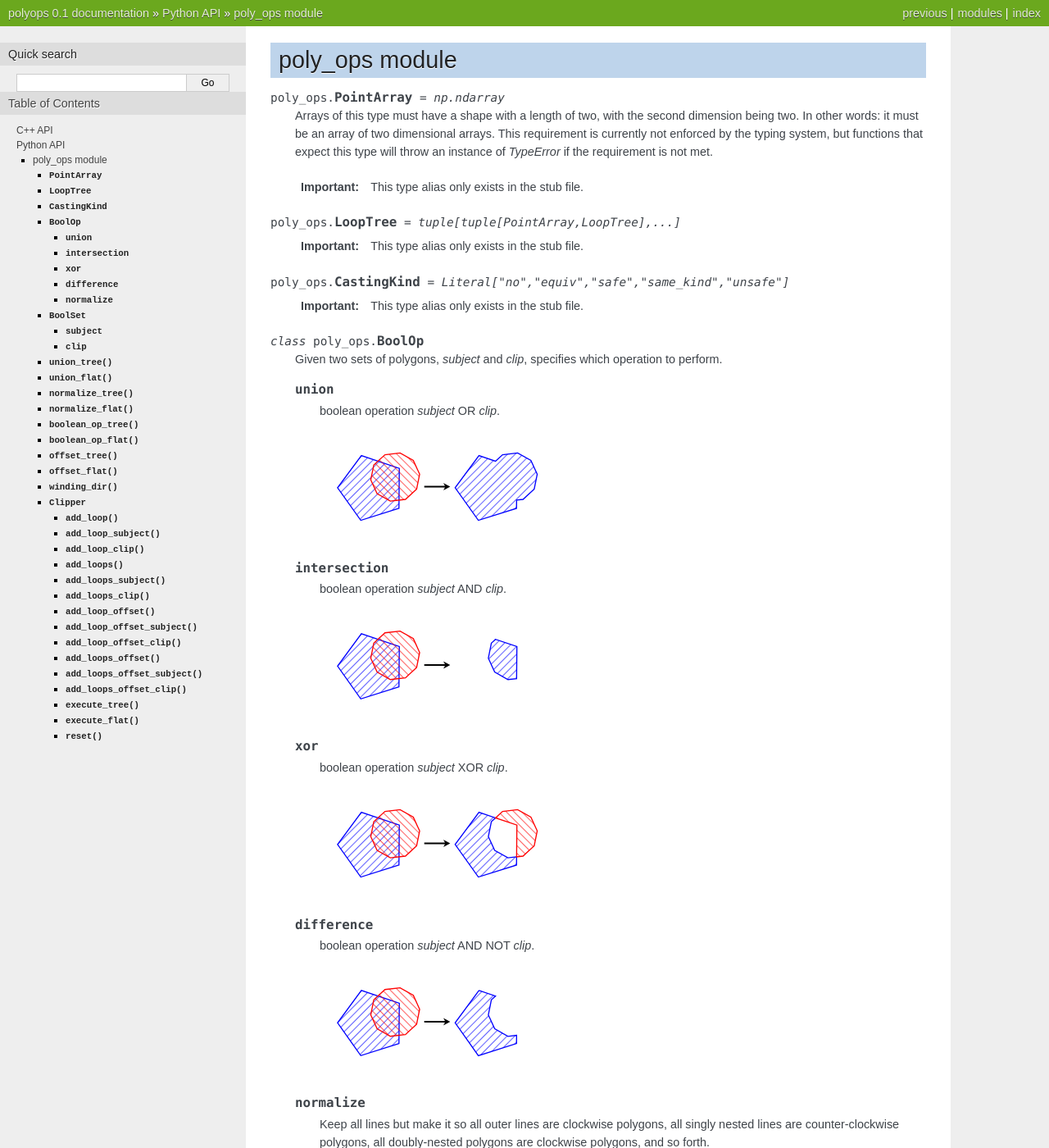
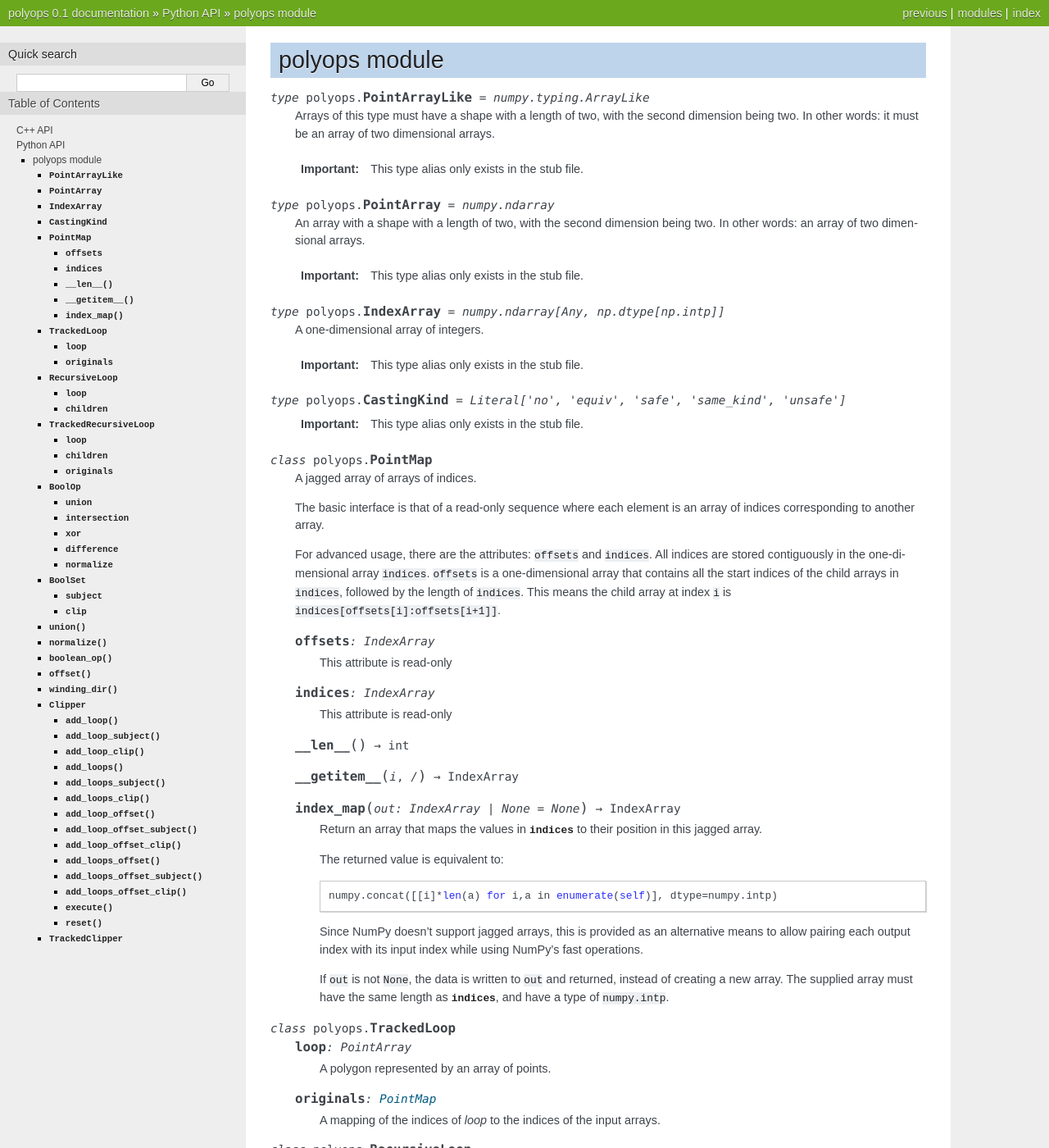
Before and after one commit to Rouslan/polyops, a Sphinx documentation site: the page built from doc/py/polyops.rst, in a window 1280 px wide and 1400 px high. Shown: the whole window at 82% size. Built offline with Sphinx 7.4.7, drawn with Linux system fonts in a browser that asks for light colours; some of the changed text lies outside the part shown.

Commit message:
Added support for tracking points in Python
also:
- replaced -_flat and -_tree suffixes with parameters, in Python
- bug fixes
- updated unit test library

```diff
--- a/doc/py/polyops.rst
+++ b/doc/py/polyops.rst
@@ -1,37 +1,140 @@
-poly_ops module
+polyops module
 ==================
 
-.. py:module:: poly_ops
+.. py:module:: polyops
 
 
-.. py:data:: PointArray
-    :value: np.ndarray
+.. py:type:: PointArrayLike
+    :canonical: numpy.typing.ArrayLike
 
     Arrays of this type must have a shape with a length of two, with the second
     dimension being two. In other words: it must be an array of two dimensional
-    arrays. This requirement is currently not enforced by the typing system, but
-    functions that expect this type will throw an instance of `TypeError` if the
-    requirement is not met.
+    arrays.
 
     .. important::
 
         This type alias only exists in the stub file.
 
 
-.. py:data:: LoopTree
-    :value: tuple[tuple[PointArray,LoopTree],...]
+.. py:type:: PointArray
+    :canonical: numpy.ndarray
+
+    An array with a shape with a length of two, with the second dimension being
+    two. In other words: an array of two dimensional arrays.
 
     .. important::
 
         This type alias only exists in the stub file.
 
 
-.. py:data:: CastingKind
-    :value: Literal["no","equiv","safe","same_kind","unsafe"]
+.. py:type:: IndexArray
+    :canonical: numpy.ndarray[Any,np.dtype[np.intp]]
+
+    A one-dimensional array of integers.
 
     .. important::
 
         This type alias only exists in the stub file.
+
+
+.. py:type:: CastingKind
+    :canonical: Literal["no","equiv","safe","same_kind","unsafe"]
+
+    .. important::
+
+        This type alias only exists in the stub file.
+
+
+.. py:class:: PointMap
+
+    A jagged array of arrays of indices.
+
+    The basic interface is that of a read-only sequence where each element is an
+    array of indices corresponding to another array.
+
+    For advanced usage, there are the attributes: ``offsets`` and ``indices``.
+    All indices are stored contiguously in the one-dimensional array
+    ``indices``. ``offsets`` is a one-dimensional array that contains all the
+    start indices of the child arrays in ``indices``, followed by the length of
+    ``indices``. This means the child array at index ``i`` is
+    ``indices[offsets[i]:offsets[i+1]]``.
+
+    .. py:attribute:: offsets
+        :type: IndexArray
+
+        This attribute is read-only
+
+    .. py:attribute:: indices
+        :type: IndexArray
+
+        This attribute is read-only
+
+    .. py:method:: __len__() -> int
+
+    .. py:method:: __getitem__(i, /) -> IndexArray
+
+    .. py:method:: index_map(out: IndexArray|None = None) -> IndexArray
+
+        Return an array that maps the values in :py:attr:`indices` to their
+        position in this jagged array.
+
+        The returned value is equivalent to:
+
+        .. code-block:: python
+
+            numpy.concat([[i]*len(a) for i,a in enumerate(self)], dtype=numpy.intp)
+
+        Since NumPy doesn't support jagged arrays, this is provided as an
+        alternative means to allow pairing each output index with its input
+        index while using NumPy's fast operations.
+
+        If ``out`` is not ``None``, the data is written to ``out`` and returned,
+        instead of creating a new array. The supplied array must have the same
+        length as :py:attr:`indices`, and have a type of ``numpy.intp``.
+
+
+.. py:class:: TrackedLoop
+
+    .. py:attribute:: loop
+        :type: PointArray
+
+        A polygon represented by an array of points.
+
+    .. py:attribute:: originals
+        :type: PointMap
+
+        A mapping of the indices of `loop` to the indices of the input arrays.
+
+
+.. py:class:: RecursiveLoop
+
+    .. py:attribute:: loop
+        :type: numpy.ndarray
+
+        A polygon represented by an array of points.
+
+    .. py:attribute:: children
+        :type: tuple[RecursiveLoop,...]
+
+        The polygons inside of `loop`.
+
+
+.. py:class:: TrackedRecursiveLoop
+
+    .. py:attribute:: loop
+        :type: PointArray
+
+        A polygon represented by an array of points.
+
+    .. py:attribute:: children
+        :type: tuple[TrackedRecursiveLoop,...]
+
+        The polygons inside of `loop`.
+
+    .. py:attribute:: originals
+        :type: PointMap
+
+        A mapping of the indices of `loop` to the indices of the input arrays.
 
 
 .. py:class:: BoolOp
@@ -83,51 +186,73 @@ poly_ops module
     .. py:attribute:: clip
 
 
-.. py:function:: union_tree(loops: Iterable[PointArray],*,casting: CastingKind = "same_kind",dtype: DTypeLike = None) -> LoopTree
+.. py:function:: union(loops: Iterable[PointArrayLike],*,casting: CastingKind = "same_kind",dtype: DTypeLike = None,tree_out: bool = False,track_points: bool = False)
 
     Generate the union of a set of polygons.
 
+    The return type depends on ``tree_out`` and ``track_points``:
 
-.. py:function:: union_flat(loops: Iterable[PointArray],*,casting: CastingKind = "same_kind",dtype: DTypeLike = None) -> tuple[PointArray,...]
-
-    Generate the union of a set of polygons.
+    ============ ================ ====================================
+    ``tree_out`` ``track_points`` return type
+    ============ ================ ====================================
+    ``False``    ``False``        ``tuple[PointArray, ...]``
+    ``False``    ``True``         ``tuple[TrackedLoop, ...]``
+    ``True``     ``False``        ``tuple[RecursiveLoop, ...]``
+    ``True``     ``True``         ``tuple[TrackedRecursiveLoop, ...]``
+    ============ ================ ====================================
 
 
-.. py:function:: normalize_tree(loops: Iterable[ArrayLike],*,casting: CastingKind = "same_kind",dtype: DTypeLike = None) -> LoopTree
+.. py:function:: normalize(loops: Iterable[PointArrayLike],*,casting: CastingKind = "same_kind",dtype: DTypeLike = None,tree_out: bool = False,track_points: bool = False)
 
-    Return polygons consisting of the same lines as `loops` except all outer
+    Return polygons consisting of the same lines as ``loops`` except all outer
     lines are clockwise polygons, all singly nested lines are counter-clockwise
     polygons, all doubly-nested polygons are clockwise polygons, and so forth.
 
+    The return type depends on ``tree_out`` and ``track_points``:
 
-.. py:function:: normalize_flat(loops: Iterable[ArrayLike],*,casting: CastingKind = "same_kind",dtype: DTypeLike = None) -> tuple[PointArray,...]
-
-    Return polygons consisting of the same lines as `loops` except all outer
-    lines are clockwise polygons, all singly nested lines are counter-clockwise
-    polygons, all doubly-nested polygons are clockwise polygons, and so forth.
+    ============ ================ ====================================
+    ``tree_out`` ``track_points`` return type
+    ============ ================ ====================================
+    ``False``    ``False``        ``tuple[PointArray, ...]``
+    ``False``    ``True``         ``tuple[TrackedLoop, ...]``
+    ``True``     ``False``        ``tuple[RecursiveLoop, ...]``
+    ``True``     ``True``         ``tuple[TrackedRecursiveLoop, ...]``
+    ============ ================ ====================================
 
 
-.. py:function:: boolean_op_tree(subject: Iterable[PointArray],clip: Iterable[PointArray],op: BoolOp,*,casting: CastingKind = "same_kind",dtype: DTypeLike = None) -> LoopTree
+.. py:function:: boolean_op(subject: Iterable[PointArrayLike],clip: Iterable[PointArrayLike],op: BoolOp,*,casting: CastingKind = "same_kind",dtype: DTypeLike = None,tree_out: bool = False,track_points: bool = False)
 
     Perform a boolean operation on two sets of polygons.
 
+    The return type depends on ``tree_out`` and ``track_points``:
 
-.. py:function:: boolean_op_flat(loops: Iterable[PointArray],clip: Iterable[PointArray],op: BoolOp,*,casting: CastingKind = "same_kind",dtype: DTypeLike = None) -> tuple[PointArray,...]
-
-    Perform a boolean operation on two sets of polygons.
+    ============ ================ ====================================
+    ``tree_out`` ``track_points`` return type
+    ============ ================ ====================================
+    ``False``    ``False``        ``tuple[PointArray, ...]``
+    ``False``    ``True``         ``tuple[TrackedLoop, ...]``
+    ``True``     ``False``        ``tuple[RecursiveLoop, ...]``
+    ``True``     ``True``         ``tuple[TrackedRecursiveLoop, ...]``
+    ============ ================ ====================================
 
 
-.. py:function::  offset_tree(loops: Iterable[ArrayLike],magnitude: float,arc_step_size: int,*,casting: CastingKind = "same_kind",dtype: DTypeLike = None) -> LoopTree
+.. py:function::  offset(loops: Iterable[PointArrayLike],magnitude: float,arc_step_size: int,*,casting: CastingKind = "same_kind",dtype: DTypeLike = None,tree_out: bool = False,track_points: bool = False)
 
-    Inflate or shrink the union of `loops`.
+    Inflate or shrink the union of ``loops``.
+
+    The return type depends on ``tree_out`` and ``track_points``:
+
+    ============ ================ ====================================
+    ``tree_out`` ``track_points`` return type
+    ============ ================ ====================================
+    ``False``    ``False``        ``tuple[PointArray, ...]``
+    ``False``    ``True``         ``tuple[TrackedLoop, ...]``
+    ``True``     ``False``        ``tuple[RecursiveLoop, ...]``
+    ``True``     ``True``         ``tuple[TrackedRecursiveLoop, ...]``
+    ============ ================ ====================================
 
 
-.. py:function::  offset_flat(loops: Iterable[ArrayLike],magnitude: float,arc_step_size: int,*,casting: CastingKind = "same_kind",dtype: DTypeLike = None) -> tuple[PointArray,...]
-
-    Inflate or shrink the union of `loops`.
-
-
-.. py:function:: winding_dir(loop: PointArray,*,casting: CastingKind = "same_kind") -> int
+.. py:function:: winding_dir(loop: PointArrayLike,*,casting: CastingKind = "same_kind") -> int
 
     Return a positive number if `loop` is clockwise, negative if
     counter-clockwise and zero if degenerate or exactly half of the polygon's
@@ -145,52 +270,54 @@ poly_ops module
     operations, making it more efficient than calling :py:func:`boolean_op_flat`
     or :py:func:`boolean_op_tree` for performing multiple operations.
 
-    .. py:method:: add_loop(loop: PointArray,bset: BoolSet,*,casting: CastingKind = "same_kind") -> None
+    .. py:method:: add_loop(loop: PointArrayLike,bset: BoolSet,*,casting: CastingKind = "same_kind") -> None
 
         Add an input polygon.
 
-    .. py:method:: add_loop_subject(loop: PointArray,*,casting: CastingKind = "same_kind") -> None
+    .. py:method:: add_loop_subject(loop: PointArrayLike,*,casting: CastingKind = "same_kind") -> None
 
         Add an input *subject* polygon.
 
-    .. py:method:: add_loop_clip(loop: PointArray,*,casting: CastingKind = "same_kind") -> None
+    .. py:method:: add_loop_clip(loop: PointArrayLike,*,casting: CastingKind = "same_kind") -> None
 
         Add an input *clip* polygon.
 
-    .. py:method:: add_loops(loops: PointArray,bset: BoolSet,*,casting: CastingKind = "same_kind") -> None
+    .. py:method:: add_loops(loops: PointArrayLike,bset: BoolSet,*,casting: CastingKind = "same_kind") -> None
 
         Add input polygons.
 
-    .. py:method:: add_loops_subject(loops: PointArray,*,casting: CastingKind = "same_kind") -> None
+    .. py:method:: add_loops_subject(loops: PointArrayLike,*,casting: CastingKind = "same_kind") -> None
 
         Add input *subject* polygons.
 
-    .. py:method:: add_loops_clip(loops: PointArray,*,casting: CastingKind = "same_kind") -> None
+    .. py:method:: add_loops_clip(loops: PointArrayLike,*,casting: CastingKind = "same_kind") -> None
 
         Add input *clip* polygons.
 
-    .. py:method:: add_loop_offset(self,loop: ArrayLike,bset: BoolSet,magnitude: float,arc_step_size: int,*,casting: CastingKind = "same_kind") -> None
+    .. py:method:: add_loop_offset(self,loop: PointArrayLike,bset: BoolSet,magnitude: float,arc_step_size: int,*,casting: CastingKind = "same_kind") -> None
 
-    .. py:method:: add_loop_offset_subject(self,loop: ArrayLike,magnitude: float,arc_step_size: int,*,casting: CastingKind = "same_kind") -> None
+    .. py:method:: add_loop_offset_subject(self,loop: PointArrayLike,magnitude: float,arc_step_size: int,*,casting: CastingKind = "same_kind") -> None
 
-    .. py:method:: add_loop_offset_clip(self,loop: ArrayLike,magnitude: float,arc_step_size: int,*,casting: CastingKind = "same_kind") -> None
+    .. py:method:: add_loop_offset_clip(self,loop: PointArrayLike,magnitude: float,arc_step_size: int,*,casting: CastingKind = "same_kind") -> None
 
-    .. py:method:: add_loops_offset(self,loops: Iterable[ArrayLike],bset: BoolSet,magnitude: float,arc_step_size: int,*,casting: CastingKind = "same_kind") -> None
+    .. py:method:: add_loops_offset(self,loops: Iterable[PointArrayLike],bset: BoolSet,magnitude: float,arc_step_size: int,*,casting: CastingKind = "same_kind") -> None
 
-    .. py:method:: add_loops_offset_subject(self,loops: Iterable[ArrayLike],magnitude: float,arc_step_size: int,*,casting: CastingKind = "same_kind") -> None
+    .. py:method:: add_loops_offset_subject(self,loops: Iterable[PointArrayLike],magnitude: float,arc_step_size: int,*,casting: CastingKind = "same_kind") -> None
 
-    .. py:method:: add_loops_offset_clip(self,loops: Iterable[ArrayLike],magnitude: float,arc_step_size: int,*,casting: CastingKind = "same_kind") -> None
+    .. py:method:: add_loops_offset_clip(self,loops: Iterable[PointArrayLike],magnitude: float,arc_step_size: int,*,casting: CastingKind = "same_kind") -> None
 
-    .. py:method:: execute_tree(op: BoolOp,*,dtype: DTypeLike = None) -> LoopTree
+    .. py:method:: execute(op: BoolOp,*,dtype: DTypeLike = None,tree_out: bool = False)
 
         Perform a boolean operation and return the result.
 
-        After calling this function, all the input is consumed. To perform
-        another operation, polygons must be added again.
+        The return value depends on ``tree_out``:
 
-    .. py:method:: execute_flat(op: BoolOp,*,dtype: DTypeLike = None) -> tuple[PointArray,...]
-
-        Perform a boolean operation and return the result.
+        ============ =============================
+        ``tree_out`` return type
+        ============ =============================
+        ``False``    ``tuple[PointArray, ...]``
+        ``True``     ``tuple[RecursiveLoop, ...]``
+        ============ =============================
 
         After calling this function, all the input is consumed. To perform
         another operation, polygons must be added again.
@@ -198,3 +325,11 @@ poly_ops module
     .. py:method:: reset() -> None
 
         Discard all polygons added so far.
+
+
+.. py:class:: TrackedClipper
+
+    This is identical to :py:class:`Clipper` except the return value of
+    :py:meth:`~Clipper.execute` is ``tuple[TrackedLoop, ...]`` if ``tree_out``
+    is ``False``, and ``tuple[TrackedRecursiveLoop, ...]`` if ``tree_out`` is
+    ``True``.
--- a/pyproject.toml
+++ b/pyproject.toml
@@ -1,5 +1,5 @@
 [build-system]
-requires = ["scikit-build-core","Cython >= 0.29","numpy"]
+requires = ["scikit-build-core","Cython >= 0.29","numpy >= 2"]
 build-backend = "scikit_build_core.build"
 
 [tool.scikit-build]
@@ -33,4 +33,4 @@ classifiers = [
     "Programming Language :: Python :: 3",
     "Programming Language :: Python :: 3 :: Only",
     "Topic :: Scientific/Engineering :: Mathematics"]
-dependencies = ["numpy"]
+dependencies = ["numpy >= 2"]
```
Also changed, not shown: doc/py/index.rst (+6 -6 lines), 14 other files.
